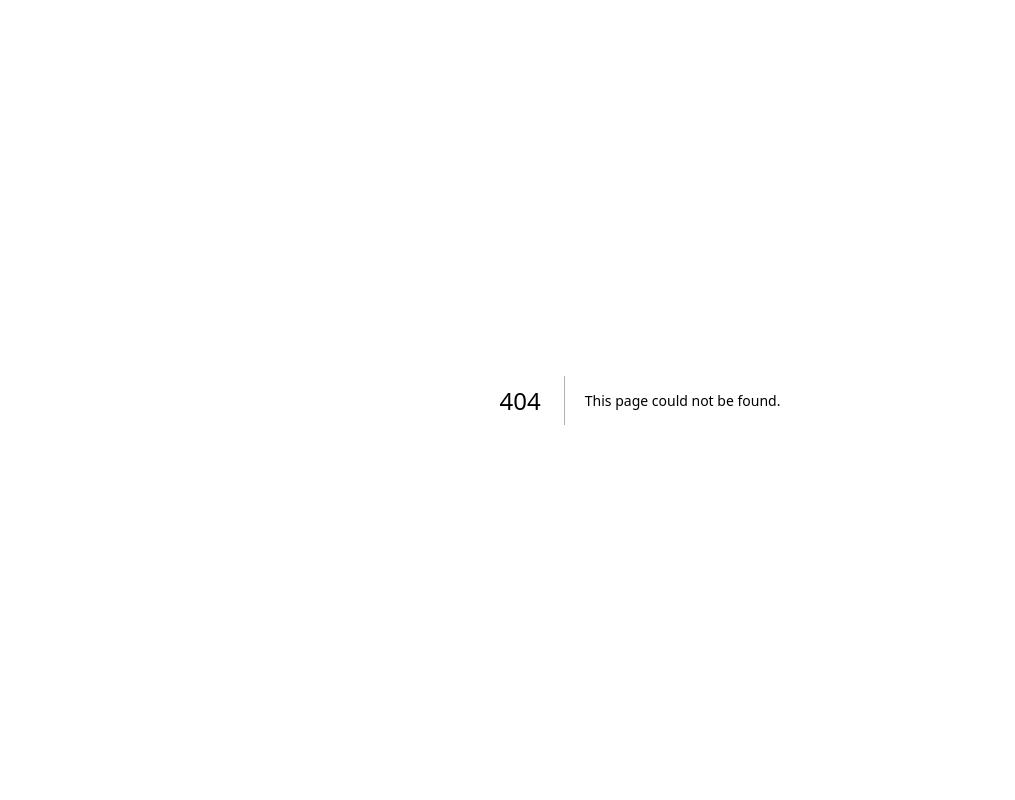
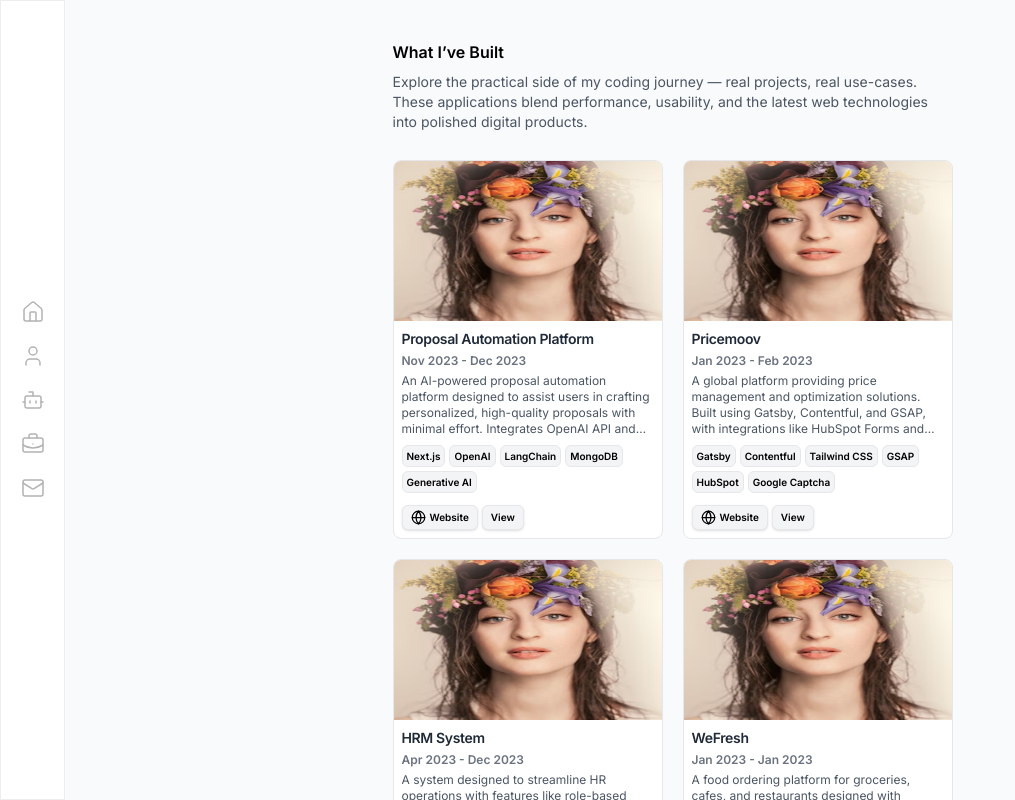
Before and after one commit to MuhammadAbdullah780/sidefolio-nextjs, a Next.js app: page /projects in a window 1280 px wide. Before the commit this address had no page. Shown: the top 800 px of the page, without its empty margins (0-1015 px from the left). Built offline with nearby package versions, Linux system fonts and the light colour scheme.

Commit message:
feat: project listing UI

```diff
--- /dev/null
+++ b/src/app/(portfolio-pages)/projects/page.tsx
@@ -0,0 +1,10 @@
+import ProjectListingContainer from "@/containers/Projects";
+import React from "react";
+
+type Props = {};
+
+const Page = (props: Props) => {
+  return <ProjectListingContainer />;
+};
+
+export default Page;
--- a/src/components/common/ProjectCard/index.tsx
+++ b/src/components/common/ProjectCard/index.tsx
@@ -2,6 +2,8 @@ import Image from "next/image";
 import Link from "next/link";
 import React from "react";
 import { GithubLinkIcon, GlobeIcon } from "../Icons";
+import { ArrowRight } from "lucide-react";
+import { cx } from "@/functions/common";
 
 type Props = {
   startDate: string;
@@ -13,6 +15,8 @@ type Props = {
   skillsUsed: string[];
   liveUrl?: string;
   githubUrl?: string;
+  isViewable?: boolean;
+  id?: string;
 };
 
 const ProjectCard: React.FC<Props> = ({
@@ -25,9 +29,11 @@ const ProjectCard: React.FC<Props> = ({
   skillsUsed,
   startDate,
   title,
+  isViewable = false,
+  id = "",
 }) => {
   return (
-    <div className="col-span-1 rounded-lg bg-white text-card-foreground flex flex-col overflow-hidden border hover:shadow-lg h-full">
+    <div className="col-span-1 w-full max-w-[300px] rounded-lg bg-white text-card-foreground flex flex-col overflow-hidden border hover:shadow-lg h-full">
       <div className="block overflow-hidden relative cursor-pointer w-full h-40">
         <Image
           src={imgSrc}
@@ -60,7 +66,12 @@ const ProjectCard: React.FC<Props> = ({
           ))}
         </div>
       </div>
-      <div className="flex mt-1 flex-wrap gap-1 items-center pt-2 px-2 pb-2">
+      <div
+        className={cx(
+          "flex mt-1 flex-wrap gap-1 items-center pt-2 px-2 pb-2",
+          isViewable ? (liveUrl || githubUrl ? "" : "justify-end") : ""
+        )}
+      >
         {liveUrl && (
           <Link
             href={liveUrl}
@@ -84,6 +95,16 @@ const ProjectCard: React.FC<Props> = ({
             Github
           </Link>
         )}
+        {isViewable && id && (
+          <Link
+            href={`/projects/${id}`}
+            target="_blank"
+            className="items-center rounded-md border font-semibold border-gray-200 bg-gray-100 shadow flex gap-1 px-2 py-1 text-[10px]"
+            rel="noopener noreferrer"
+          >
+            View
+          </Link>
+        )}
       </div>
     </div>
   );
--- /dev/null
+++ b/src/containers/Projects/index.tsx
@@ -0,0 +1,42 @@
+import MaxWidth from "@/components/common/MaxWidth";
+import ProjectCard from "@/components/common/ProjectCard";
+import { homePageData } from "@/data/homePage";
+import React from "react";
+
+type Props = {};
+
+const ProjectListingContainer = (props: Props) => {
+  const {
+    sections: {
+      projects: { recentProjects },
+    },
+  } = homePageData;
+
+  return (
+    <MaxWidth className="py-10 px-5 flex flex-col gap-7">
+      <section className="flex flex-col gap-2">
+        <h1 className="font-semibold">What I’ve Built</h1>
+        <p>
+          Explore the practical side of my coding journey — real projects, real
+          use-cases. These applications blend performance, usability, and the
+          latest web technologies into polished digital products.
+        </p>
+      </section>
+
+      <section className="flex flex-wrap justify-center sm:grid sm:grid-cols-2 gap-5">
+        {[
+          ...recentProjects,
+          ...recentProjects,
+          ...recentProjects,
+          ...recentProjects,
+        ]?.map((proj, i) => {
+          return (
+            <ProjectCard isViewable id={`${i}`} key={i} {...{ ...proj }} />
+          );
+        })}
+      </section>
+    </MaxWidth>
+  );
+};
+
+export default ProjectListingContainer;
```
